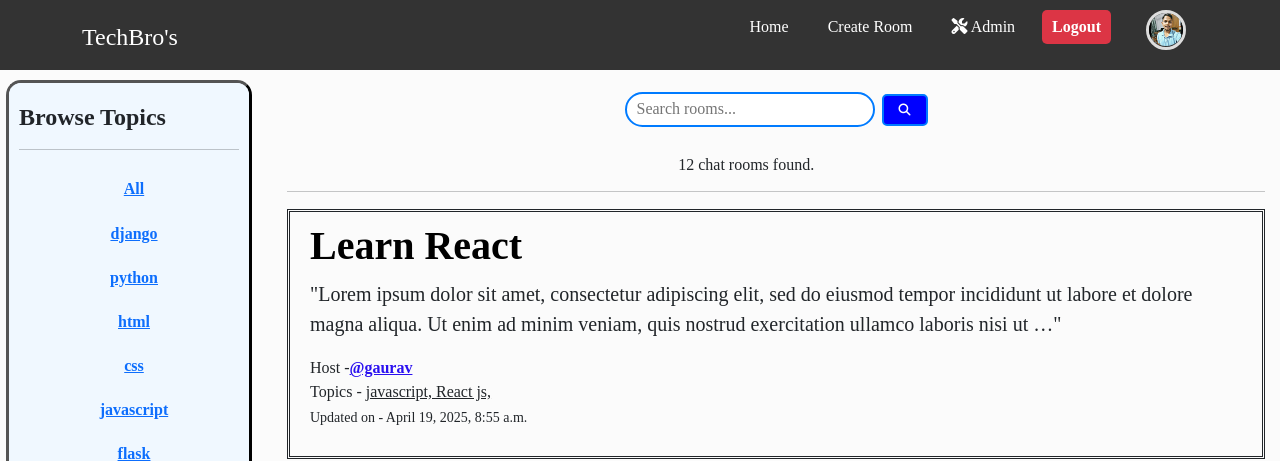
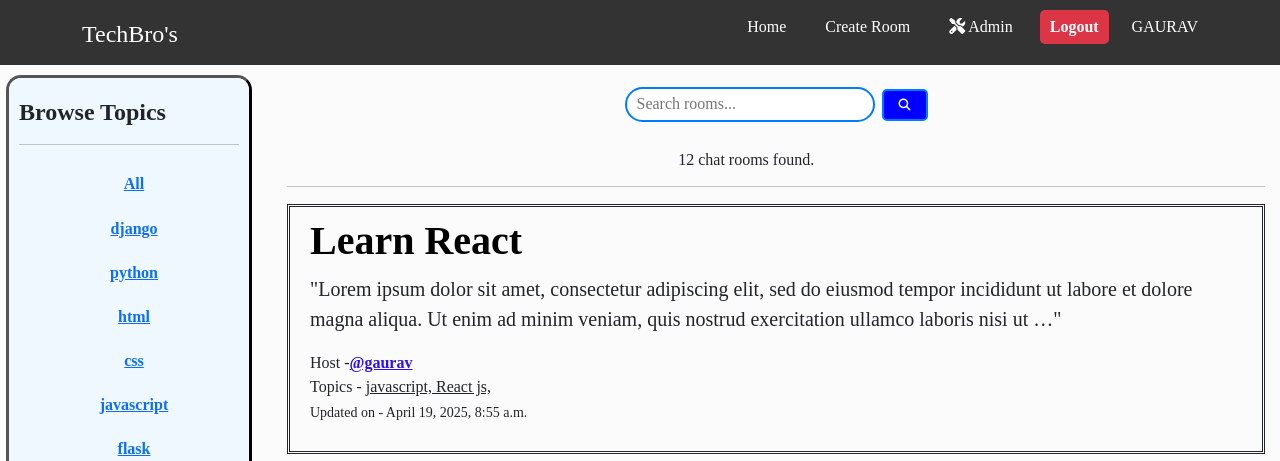
Before and after one commit to gaurav2311102/Live-Chat-room-application, a Django app: page / in a window 1280 px wide. Shown: the top 461 px of the page. Run offline with Django 5.2, Linux system fonts and the light colour scheme; a user stored in the database is signed in; data comes from the database, SQL or seed files in the repository; both versions use the stored data as it was after the commit.

Commit message:
temp removed porfile pic from navbar

```diff
--- a/main/signals.py
+++ b/main/signals.py
@@ -7,7 +7,6 @@ from .models import Profile
 def create_profile(sender, instance, created, **kwargs):
     if created:
         Profile.objects.create(user=instance)
-        print("USER CREATED")
 
 @receiver(post_save, sender=User)
 def save_profile(sender, instance, **kwargs):
--- a/static/css/style.css
+++ b/static/css/style.css
@@ -639,7 +639,22 @@ font-size:larger;
     margin-top: 10px;
   }
 
-  .nav-links li a {
+  .nav-user-name{
+    display: inline;
+    margin-top: 10px;
+  }
+
+  .nav-user-name a{
+    text-decoration: none;
+    color: white;
+    transition: color 0.3s ease;
+  }
+  .nav-user-name a:hover{
+    color: rgb(76, 76, 233);
+    font-weight: bold;
+  }
+
+  .nav-links .nav-item-to-edit a {
     text-decoration: none;
     color: white;
     padding: 8px 12px;
@@ -650,7 +665,7 @@ font-size:larger;
     margin-top: 5px;
   }
 
-  .nav-links li a:hover {
+  .nav-links .nav-item-to-edit a:hover {
     font-weight: bold;
   }
 
--- a/templates/base.html
+++ b/templates/base.html
@@ -46,8 +46,9 @@
                 </form>
               </li>
 
-              <li><a href="{% url 'user-profile' request.user.id %}" ><img src="{{ request.user.profile.profile_pic.url }}" alt="Profile Picture" class='navbar-profile-pic'></a></li>
+              {% comment %} <li><a href="{% url 'user-profile' request.user.id %}" ><img src="{{ request.user.profile.profile_pic.url }}" alt="" class='navbar-profile-pic'></a></li> {% endcomment %}
 
+              <li class="nav-user-name"><a href="{% url 'user-profile' request.user.id %}" >{{request.user.username|upper}}</a></li>
 
             {% else %}
               <li>
```
Also changed, not shown: db.sqlite3.
